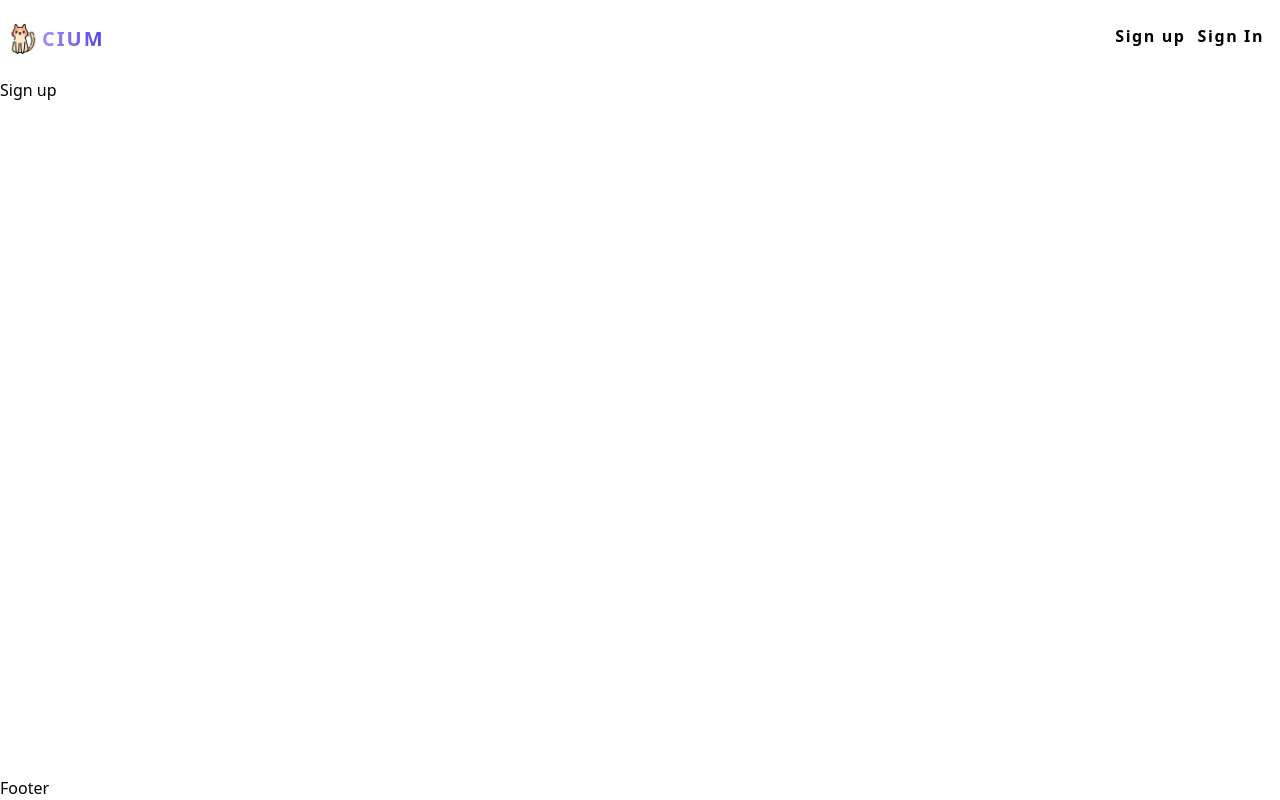
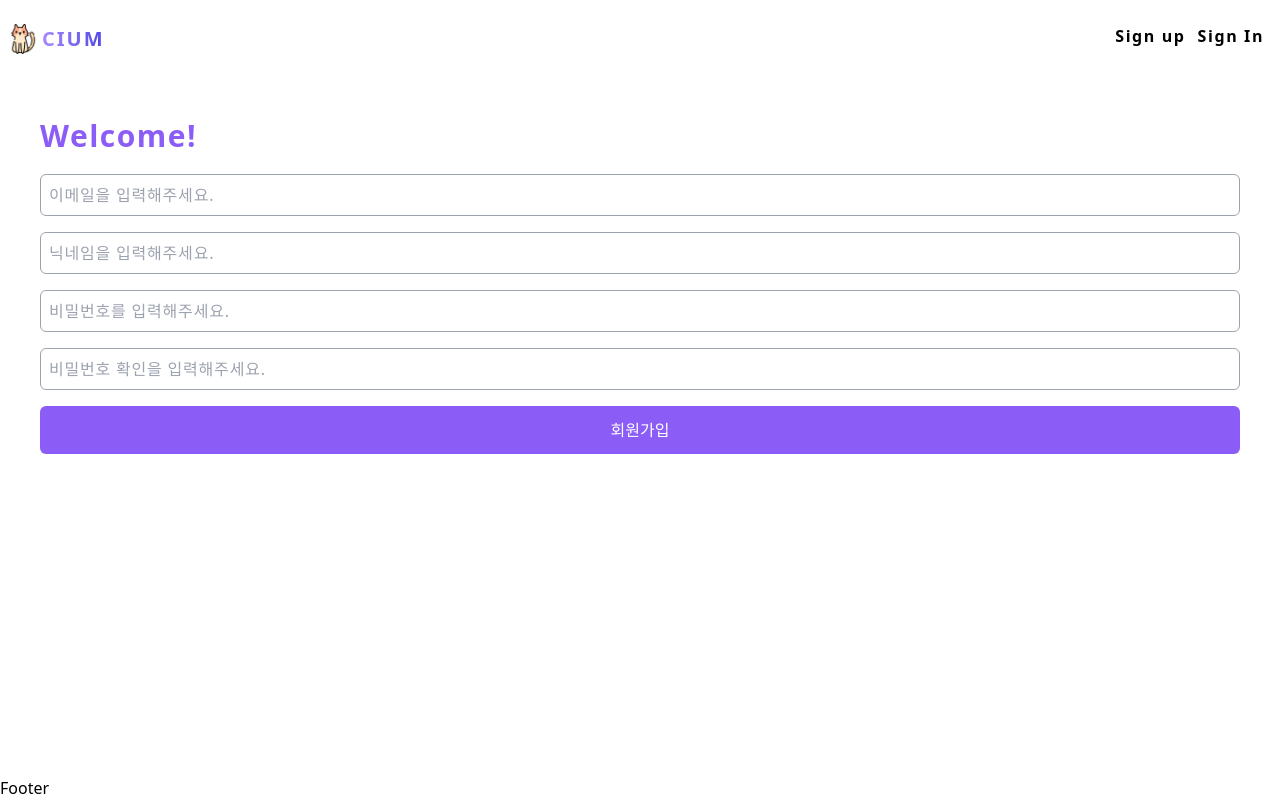
Before and after one commit to code1iners/cium-pet-nextjs, a Next.js app: page /sign-up in a window 1280 px wide. Built offline with nearby package versions, Linux system fonts and the light colour scheme.

Commit message:
[v0.4.0] Implement sign up page.

```diff
--- /dev/null
+++ b/components/form-input.tsx
@@ -0,0 +1,58 @@
+import { UseFormRegisterReturn } from "react-hook-form";
+
+interface FormInputProps {
+  register: UseFormRegisterReturn;
+  error?: string;
+  type:
+    | "button"
+    | "checkbox"
+    | "color"
+    | "date"
+    | "datetime-local"
+    | "email"
+    | "file"
+    | "hidden"
+    | "image"
+    | "month"
+    | "number"
+    | "password"
+    | "radio"
+    | "range"
+    | "reset"
+    | "search"
+    | "submit"
+    | "tel"
+    | "text"
+    | "time"
+    | "url"
+    | "week";
+  placeholder?: string;
+  autoComplete?: boolean;
+  autoCapitalize?: boolean;
+  required?: boolean;
+}
+
+export default function FormInput({
+  register,
+  error,
+  type,
+  placeholder,
+  autoComplete = false,
+  autoCapitalize = false,
+  required = true,
+}: FormInputProps) {
+  return (
+    <div className="flex flex-col gap-1">
+      <input
+        {...register}
+        className="form-input"
+        type={type}
+        placeholder={placeholder}
+        autoComplete={autoComplete ? "on" : "off"}
+        autoCapitalize={autoCapitalize ? "on" : "off"}
+        required={required}
+      />
+      {error ? <span className="text-red-400 text-sm">{error}</span> : null}
+    </div>
+  );
+}
--- /dev/null
+++ b/components/horizontal-button.tsx
@@ -0,0 +1,21 @@
+interface HorizontalButtonProps {
+  text: string;
+  type: "button" | "submit" | "reset" | undefined;
+  onClick?: () => void;
+}
+
+export default function HorizontalButton({
+  text,
+  type,
+  onClick,
+}: HorizontalButtonProps) {
+  return (
+    <button
+      onClick={onClick}
+      type={type}
+      className="w-full text-white bg-violet-500 p-3 rounded-md hover:bg-violet-600"
+    >
+      {text ? text : "Button"}
+    </button>
+  );
+}
--- a/components/layouts/main-header.tsx
+++ b/components/layouts/main-header.tsx
@@ -2,7 +2,6 @@ import Image from "next/image";
 import LogoImage from "@/assets/logos/cat.png";
 import Link from "next/link";
 import { motion } from "framer-motion";
-import { useState } from "react";
 
 const MainHeader = () => {
   return (
@@ -27,12 +26,12 @@ const MainHeader = () => {
       </motion.div>
       <div>
         <ul className="flex items-center gap-3 tracking-widest font-semibold mr-2">
-          <Link href="sign-up">
+          <Link href="/sign-up">
             <a>
               <li className="header-item">Sign up</li>
             </a>
           </Link>
-          <Link href="sign-in">
+          <Link href="/sign-in">
             <a>
               <li className="header-item">Sign In</li>
             </a>
--- a/package.json
+++ b/package.json
@@ -1,6 +1,6 @@
 {
   "name": "cium-pet-frontend",
-  "version": "0.3.0",
+  "version": "0.4.0",
   "private": true,
   "scripts": {
     "dev": "next dev",
--- a/pages/sign-up.tsx
+++ b/pages/sign-up.tsx
@@ -1,5 +1,114 @@
+import FormInput from "@/components/form-input";
+import HorizontalButton from "@/components/horizontal-button";
 import MainBody from "@/components/layouts/main-body";
+import { useForm } from "react-hook-form";
+
+interface SignUpForm {
+  email: string;
+  username: string;
+  password: string;
+  confirmPassword: string;
+}
 
 export default function SignUp() {
-  return <MainBody>Sign up</MainBody>;
+  const {
+    register,
+    handleSubmit,
+    formState: { errors },
+    getValues,
+  } = useForm<SignUpForm>();
+  const isFormValid = ({
+    email,
+    username,
+    password,
+    confirmPassword,
+  }: SignUpForm) => {
+    // Sign up user with api.
+    console.log(email, username, password, confirmPassword);
+  };
+
+  const isPasswordSame = () => {
+    const password = getValues("password");
+    const confirmPassword = getValues("confirmPassword");
+    return password === confirmPassword;
+  };
+
+  return (
+    <MainBody>
+      <article className="p-10">
+        {/* Welcome */}
+        <section className="mb-5">
+          <h1 className="text-3xl tracking-wider font-bold text-violet-500">
+            Welcome!
+          </h1>
+        </section>
+
+        {/* Form */}
+        <section>
+          <form className="space-y-4" onSubmit={handleSubmit(isFormValid)}>
+            {/* Email */}
+            <FormInput
+              register={register("email", {
+                required: "이메일은 필수값입니다.",
+              })}
+              type="email"
+              placeholder="이메일을 입력해주세요."
+              error={errors.email?.message}
+            />
+            {/* Username */}
+            <FormInput
+              register={register("username", {
+                required: "닉네임은 필수값입니다.",
+                minLength: {
+                  value: 8,
+                  message: "닉네임은 최소 8자리 이상이어야 합니다.",
+                },
+                maxLength: {
+                  value: 20,
+                  message: "닉네임은 20자리를 초과할 수 없습니다.",
+                },
+              })}
+              type="text"
+              placeholder="닉네임을 입력해주세요."
+              error={errors.username?.message}
+              autoCapitalize
+            />
+
+            {/* Password */}
+            <FormInput
+              register={register("password", {
+                required: "비밀번호는 필수값입니다.",
+                minLength: {
+                  value: 8,
+                  message: "비밀번호는 최소 8자리 이상이어야 합니다.",
+                },
+              })}
+              type="password"
+              placeholder="비밀번호를 입력해주세요."
+              error={errors.password?.message}
+              autoCapitalize
+            />
+
+            {/* Confirm Password */}
+            <FormInput
+              register={register("confirmPassword", {
+                required: "비밀번호 확인은 필수값입니다.",
+                validate: isPasswordSame,
+              })}
+              type="password"
+              placeholder="비밀번호 확인을 입력해주세요."
+              error={
+                errors?.confirmPassword
+                  ? "비밀번호와 비밀번호 확인이 일치하지 않습니다."
+                  : undefined
+              }
+              autoCapitalize
+            />
+
+            <HorizontalButton text="회원가입" type="submit" />
+          </form>
+        </section>
+      </article>
+    </MainBody>
+  );
 }
--- a/styles/globals.css
+++ b/styles/globals.css
@@ -14,4 +14,8 @@
   .header-item {
     @apply cursor-pointer transition-colors hover:text-violet-400;
   }
+
+  .form-input {
+    @apply p-2 outline-none border border-gray-400 rounded-md focus:border-violet-500 tracking-wider;
+  }
 }
```
